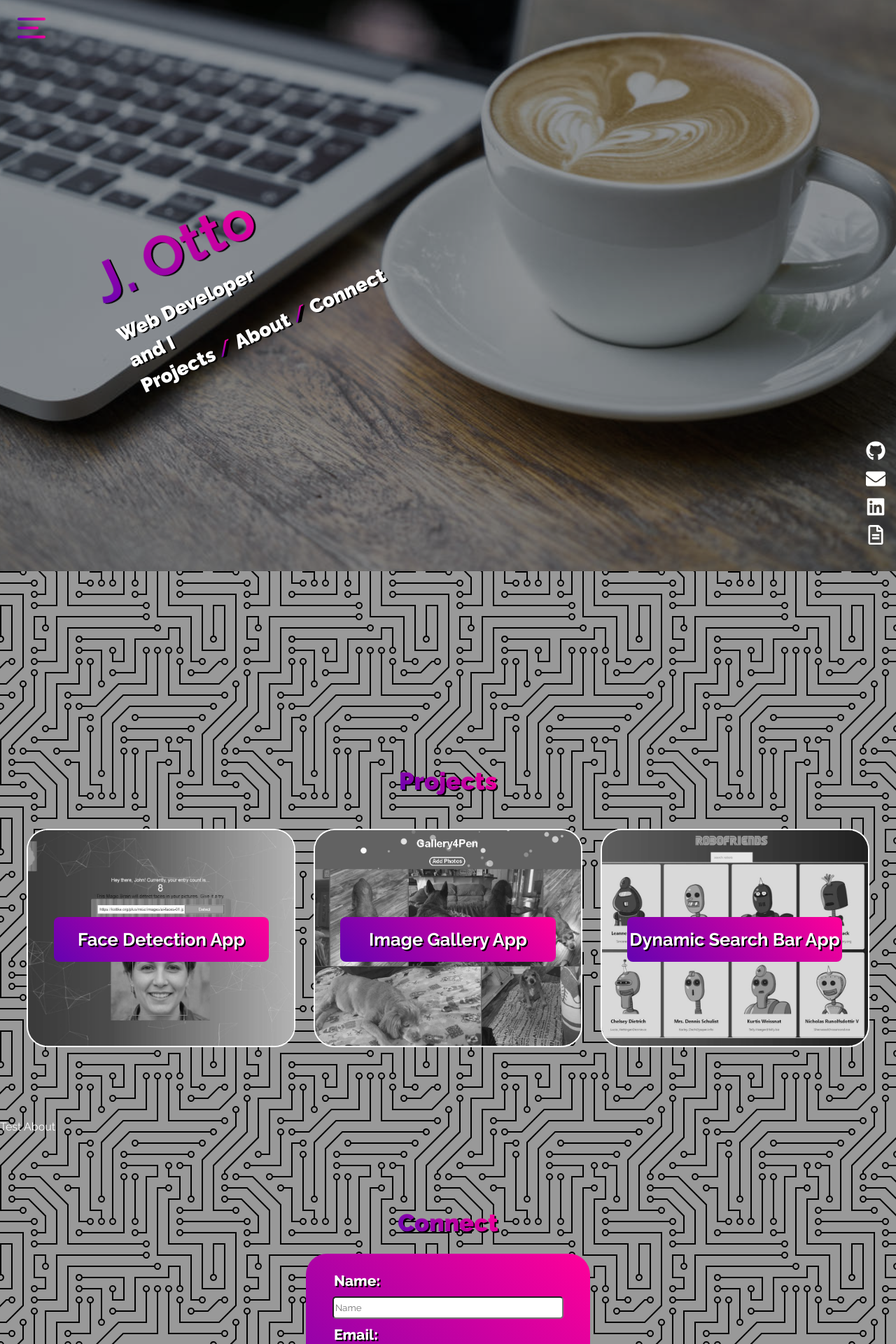
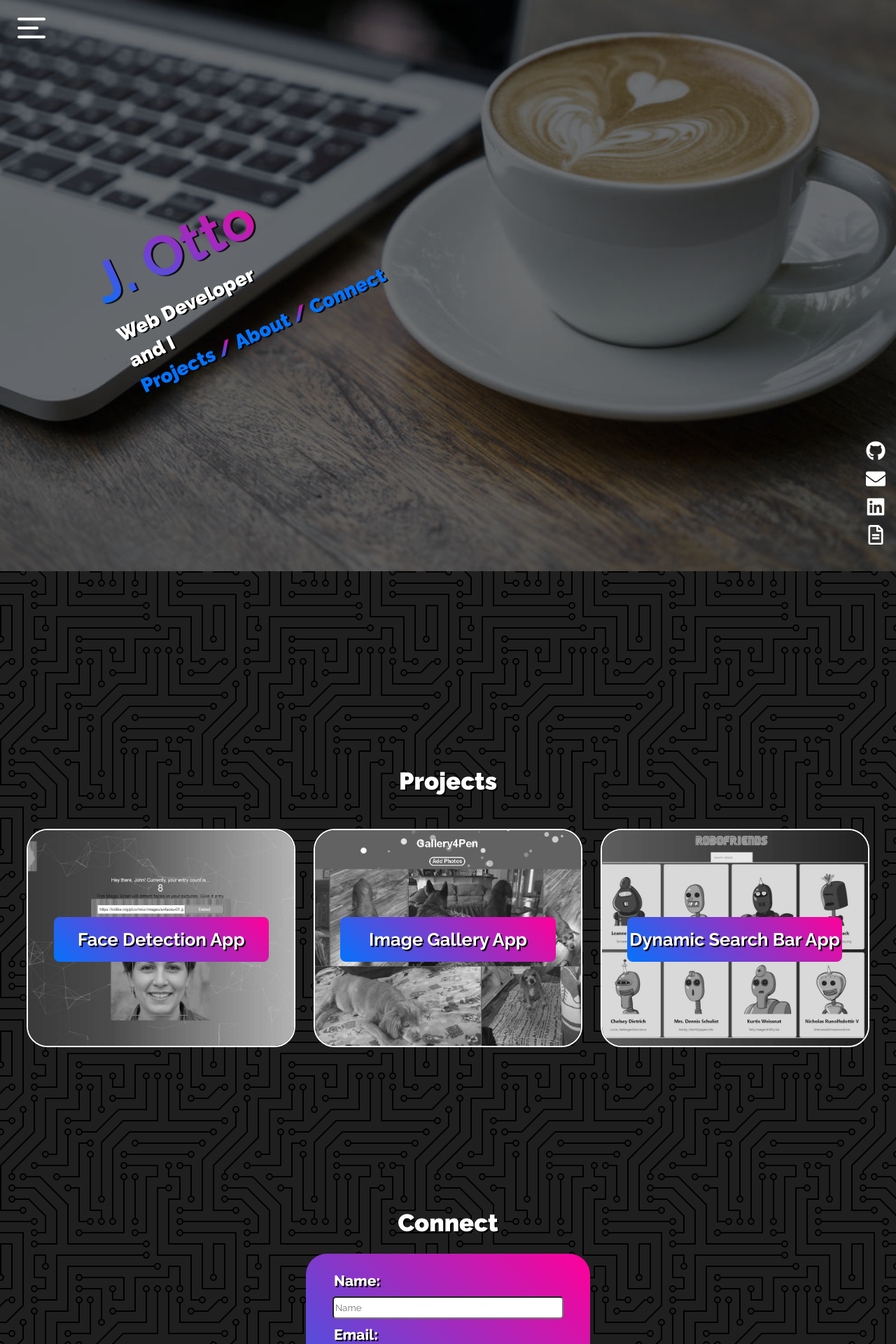
Before and after one commit to justigo86/iamotto-refactor, a React (Create React App) app: page / in a window 1280 px wide. Shown: the top 1920 px of the page at 70% size. Built offline with nearby package versions, Linux system fonts and the light colour scheme.

Commit message:
complete refactor for connect, hero, nav, projects, and App styles

```diff
--- a/src/App.scss
+++ b/src/App.scss
@@ -0,0 +1,5 @@
+// * {
+//   background: hsl(0, 0%, 11%, 0.1);
+// }
+
+$grade-color: linear-gradient(45deg, #0473fc, #ff0099);
--- a/src/App.tsx
+++ b/src/App.tsx
@@ -1,5 +1,5 @@
 import React, { ReactElement } from "react";
-import "./App.scss";
+// import "./App.scss";
 import { Routes, Route } from "react-router-dom";
 import Nav from "./components/nav/nav";
 import Hero from "./components/hero/hero";
--- a/src/components/connect/connect.scss
+++ b/src/components/connect/connect.scss
@@ -1,3 +1,5 @@
+@import "../../App.scss";
+
 @mixin form-styles {
   width: 100%;
   text-align: left;
@@ -8,6 +10,9 @@
     background-color: hsl(210, 31%, 80%);
   }
 }
+
+$mediaMobile: 800px;
+$mediaMedium: 1200px;
 
 .connect-container {
   height: 80vh;
@@ -20,11 +25,7 @@
   .connect-title {
     font-size: calc(24px + (28 - 14) * ((100vw - 300px) / (1600 - 300)));
     margin: 3vh;
-    background-image: linear-gradient(45deg, #6303b1, #ff0099);
-    background-clip: text;
-    -webkit-background-clip: text;
-    -webkit-text-fill-color: transparent;
-    text-shadow: none;
+    color: white;
     filter: drop-shadow(2px 2px #000);
     font-weight: 900;
   }
@@ -34,13 +35,13 @@
     position: relative;
     display: inline-block;
     border-radius: 30px;
-    background-image: linear-gradient(45deg, #6303b1, #ff0099);
-    // ${media.medium} {
-    //   width: 50vw;
-    // }
-    // ${media.mobile} {
-    //   width: 70vw;
-    // }
+    background-image: $grade-color;
+    @media screen and (max-width: $mediaMobile) {
+      width: 70vw;
+    }
+    @media screen and (max-width: $mediaMedium) {
+      width: 50vw;
+    }
 
     .connect-form {
       display: flex;
@@ -49,6 +50,7 @@
       flex-direction: column;
       font-size: calc(12px + (26 - 14) * ((100vw - 300px) / (1600 - 300)));
       font-weight: 800;
+      color: white;
       text-shadow: 2px 2px #000;
       margin: 3vh 3vw 1vh;
 
@@ -98,11 +100,6 @@
   }
 }
 
-// const media = {
-//   mobile: '@media(max-width: 800px)',
-//   medium: '@media(max-width: 1200px)'
-// }
-
 // const UploadFormInput = styled.input`
 //     height: 0;
 //     width: 0;
--- a/src/components/connect/connect.tsx
+++ b/src/components/connect/connect.tsx
@@ -101,15 +101,19 @@ const Connect = (): ReactElement => {
           </button>
           <p
             className="submit-response"
-            // opacity={response}
-            // transform={response}
+            style={{
+              opacity: response ? "1" : "0",
+              transform: response ? "none" : "translateY(20%)",
+            }}
           >
             Thank you for your submission.
           </p>
           <p
             className="submit-response"
-            // opacity={response}
-            // transform={response}
+            style={{
+              opacity: response ? "1" : "0",
+              transform: response ? "none" : "translateY(20%)",
+            }}
           >
             By the way, your smile is radiant!
           </p>
--- a/src/components/hero/hero.scss
+++ b/src/components/hero/hero.scss
@@ -1,3 +1,5 @@
+@import "../../App.scss";
+
 .hero-container {
   height: 110vh;
   text-align: start;
@@ -20,7 +22,7 @@
         left: -8vw;
       }
     }
-    animation: heroLoad .7s;
+    animation: heroLoad 0.7s;
 
     & > * {
       margin: 7px 0;
@@ -28,7 +30,7 @@
     & > h1 {
       display: inline-block;
       font-size: 5rem;
-      background-image: linear-gradient(45deg, #6303B1, #ff0099);
+      background-image: $grade-color;
       background-clip: text;
       -webkit-background-clip: text;
       -webkit-text-fill-color: transparent;
@@ -40,25 +42,27 @@
       margin: 0 10vw 0 0;
       & > .typed {
         font-weight: bolder;
-        background-image: linear-gradient(45deg, #6303B1, #ff0099);
+        background-image: $grade-color;
       }
     }
 
     .hero-links {
       & > span {
         margin: 0px 6px;
-        background-image: linear-gradient(45deg, #6303B1, #ff0099);
+        background-image: $grade-color;
         background-clip: text;
         -webkit-background-clip: text;
         -webkit-text-fill-color: transparent;
+        text-shadow: none;
+        filter: drop-shadow(2px 2px #000);
       }
 
       .hero-link {
         .hero-link-atag {
           text-decoration: none;
-          color: inherit;
+          color: #0473fc;
           &:hover {
-              background-image: linear-gradient(45deg, #6303B1, #ff0099);
+            background-image: $grade-color;
             background-clip: text;
             -webkit-background-clip: text;
             -webkit-text-fill-color: transparent;
@@ -77,7 +81,7 @@
     background-repeat: no-repeat;
     -webkit-background-size: cover;
     background-size: cover;
-    filter: grayscale(40%) brightness(60%);
+    filter: grayscale(40%) brightness(45%);
     width: 100%;
     height: 100%;
 
@@ -104,16 +108,16 @@
     .hero-icons {
       margin: 5px 10px;
       & > a {
-          color: white
+        color: white;
       }
       & > #git:hover {
-          color: #6303B1;
+        color: #0473fc;
       }
       & > #mail:hover {
-          color: #AC00AC;
+        color: #7b00ac;
       }
       & > #linked:hover {
-          color: #BC0098;
+        color: #bc0098;
       }
       & > #resume:hover {
         color: #ff0099;
--- a/src/components/nav/nav.scss
+++ b/src/components/nav/nav.scss
@@ -1,3 +1,5 @@
+@import "../../App.scss";
+
 @mixin animate($duration) {
   animation: $duration;
 }
@@ -39,42 +41,42 @@
       left: -5vw;
     }
   }
-  animation: menuLoad .5s;
+  animation: menuLoad 0.5s;
 }
 
 .burger {
-  background: linear-gradient(45deg, #6303B1, #ff0099);
-  height: clamp(0.25rem, .3rem, 2rem);
+  background: white;
+  height: clamp(0.25rem, 0.3rem, 2rem);
   width: min(1.9rem, 6vw);
   border-radius: 8px;
   transition: transform 0.3s ease-in-out;
   &::before,
   &::after {
-      content: '';
+    content: "";
     position: absolute;
-      background: linear-gradient(45deg, #6303B1, #ff0099);
+    background: white;
     width: clamp(0.25rem, 2.5rem, 3.5rem);
-      height: clamp(0.25rem, .3rem, 2rem);
+    height: clamp(0.25rem, 0.3rem, 2rem);
     width: min(2.5rem, 8vw);
 
     border-radius: 8px;
     transition: transform 0.5s ease-in-out;
   }
   &::before {
-    transform: rotate(0deg) translateY(-.8rem);
-  };
+    transform: rotate(0deg) translateY(-0.8rem);
+  }
   &::after {
-    transform: rotate(0deg) translateY(.8rem);
-  };
+    transform: rotate(0deg) translateY(0.8rem);
+  }
 }
 
 .burger-clicked {
   background: transparent;
   &::before {
-    transform: rotate(45deg) translateY(13px) translateY(-.8rem);
+    transform: rotate(45deg) translateY(13px) translateY(-0.8rem);
   }
   &::after {
-    transform: rotate(-45deg) translateY(-13px) translateY(.8rem);
+    transform: rotate(-45deg) translateY(-13px) translateY(0.8rem);
   }
 }
 
@@ -91,7 +93,7 @@
 }
 
 .navbar-tags {
-  color: inherit;
+  color: white;
   font-size: clamp(1.5rem, 3.5vw, 2rem);
   font-weight: bold;
   transition: 0.3s ease-in-out all;
@@ -99,12 +101,12 @@
   text-decoration: none;
   cursor: pointer;
   & > span {
-      color: #9338df;
+    color: #0473fc;
     font-size: clamp(1rem, 2vw, 2rem);
     vertical-align: top;
   }
   &:hover {
-      background-image: linear-gradient(45deg, #6303B1, #ff0099);
+    background-image: $grade-color;
     background-clip: text;
     -webkit-background-clip: text;
     -webkit-text-fill-color: transparent;
--- a/src/components/projects/projects.scss
+++ b/src/components/projects/projects.scss
@@ -1,3 +1,5 @@
+@import "../../App.scss";
+
 @mixin flex-center {
   display: flex;
   align-items: center;
@@ -16,11 +18,7 @@ $mediaMedium: 1200px;
   .project-header-title {
     margin: 5vh;
     font-size: calc(24px + (28 - 14) * ((100vw - 300px) / (1600 - 300)));
-    background-image: linear-gradient(45deg, #6303B1, #ff0099);
-    background-clip: text;
-    -webkit-background-clip: text;
-    -webkit-text-fill-color: transparent;
-    text-shadow: none;
+    color: white;
     filter: drop-shadow(2px 2px #000);
     font-weight: 900;
   }
@@ -61,11 +59,11 @@ $mediaMedium: 1200px;
         transform: scale(1);
       }
 
-      &:hover > .project-card-header{
+      &:hover > .project-card-header {
         filter: grayscale(0);
       }
 
-      &:hover > .project-card-footer{
+      &:hover > .project-card-footer {
         height: 8vh;
         width: 32vw;
         bottom: 0;
@@ -85,17 +83,18 @@ $mediaMedium: 1200px;
       .project-card-header {
         @include flex-center;
         filter: grayscale(100%);
-        transition: .3s ease-in-out;
+        transition: 0.3s ease-in-out;
         height: 100%;
         width: 100%;
 
         .project-details {
           width: 90%;
-          background: hsla(0, 0%, 0%, .5);
+          background: hsla(0, 0%, 0%, 0.5);
           border-radius: 20px;
           transform: scale(0);
-          transition: .5s ease-in-out;
+          transition: 0.5s ease-in-out;
           white-space: pre-wrap;
+          color: white;
 
           & > p {
             text-align: center;
@@ -116,8 +115,8 @@ $mediaMedium: 1200px;
         align-items: center;
         flex-direction: column;
         bottom: 15vh;
-        background: linear-gradient(45deg, #6303B1, #ff0099);
-        transition: .5s ease-in-out, width .8s, height .5s;
+        background: $grade-color;
+        transition: 0.5s ease-in-out, width 0.8s, height 0.5s;
 
         @media screen and (max-width: $mediaMobile) {
           width: 60vw;
@@ -128,6 +127,7 @@ $mediaMedium: 1200px;
         }
 
         .project-footer-title {
+          color: white;
           font-weight: bold;
           font-size: calc(18px + (24 - 14) * ((100vw - 300px) / (1600 - 300)));
           text-shadow: none;
@@ -136,10 +136,11 @@ $mediaMedium: 1200px;
 
         .project-footer-links-container {
           transform: scale(0);
-          transition: all .5s ease-in-out;
+          transition: all 0.5s ease-in-out;
           height: 0;
 
           .project-footer-link {
+            & > a {
               margin: 0 1vw;
               padding: 1.5px 3px;
               text-decoration: none;
@@ -147,7 +148,8 @@ $mediaMedium: 1200px;
               color: white;
               border-radius: 8px;
               &:hover {
-                background-color: hsla(0, 0%, 0%, .5);
+                background-color: hsla(0, 0%, 0%, 0.5);
+                text-decoration: none;
               }
             }
           }
@@ -155,3 +157,4 @@ $mediaMedium: 1200px;
       }
     }
   }
+}
--- a/src/index.scss
+++ b/src/index.scss
@@ -1,17 +1,29 @@
 @font-face {
   font-family: "Raleway";
-  src: url('./fonts/Raleway-VariableFont_wght.ttf');
+  src: url("./fonts/Raleway-VariableFont_wght.ttf");
 }
 
 * {
   margin: 0;
   padding: 0;
   box-sizing: border-box;
-  font-family: 'Raleway', sans-serif;
+  font-family: "Raleway", sans-serif;
 }
 
 body {
+  position: relative;
+}
+
+body::before {
+  content: " ";
+  display: block;
+  position: absolute;
+  left: 0;
+  top: 0;
+  width: 100%;
+  height: 100%;
+  // opacity: 0.9;
   background-image: url("./photos/circuit-board.svg");
-  background-color: rgb(153, 153, 153);
+  background-color: #1f1f1f;
   color: hsl(0, 0%, 100%);
 }
```
Also changed, not shown: src/components/hero/hero.tsx (+0 -16 lines). Lines whose indentation alone changed are shown as unchanged.
